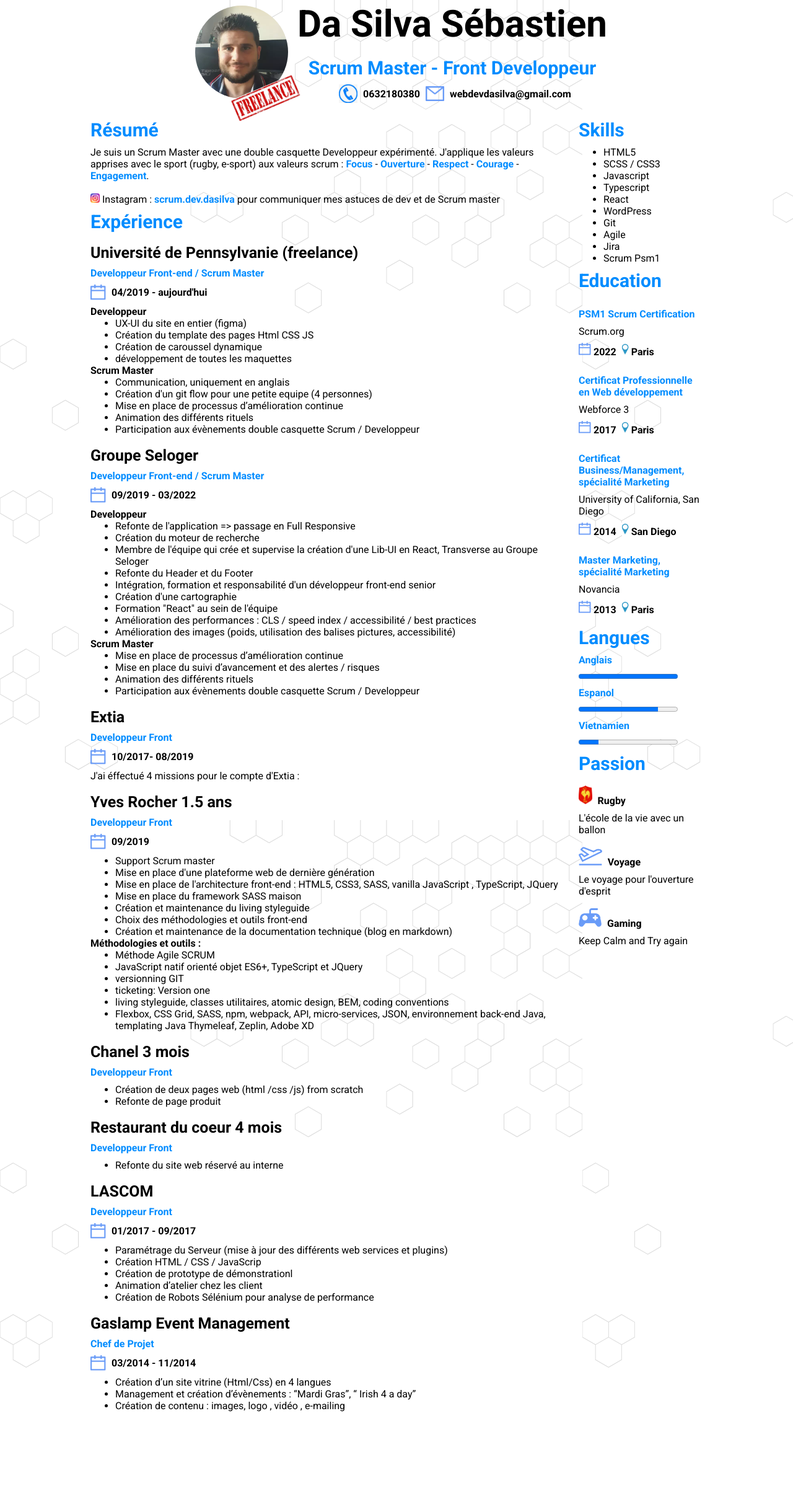
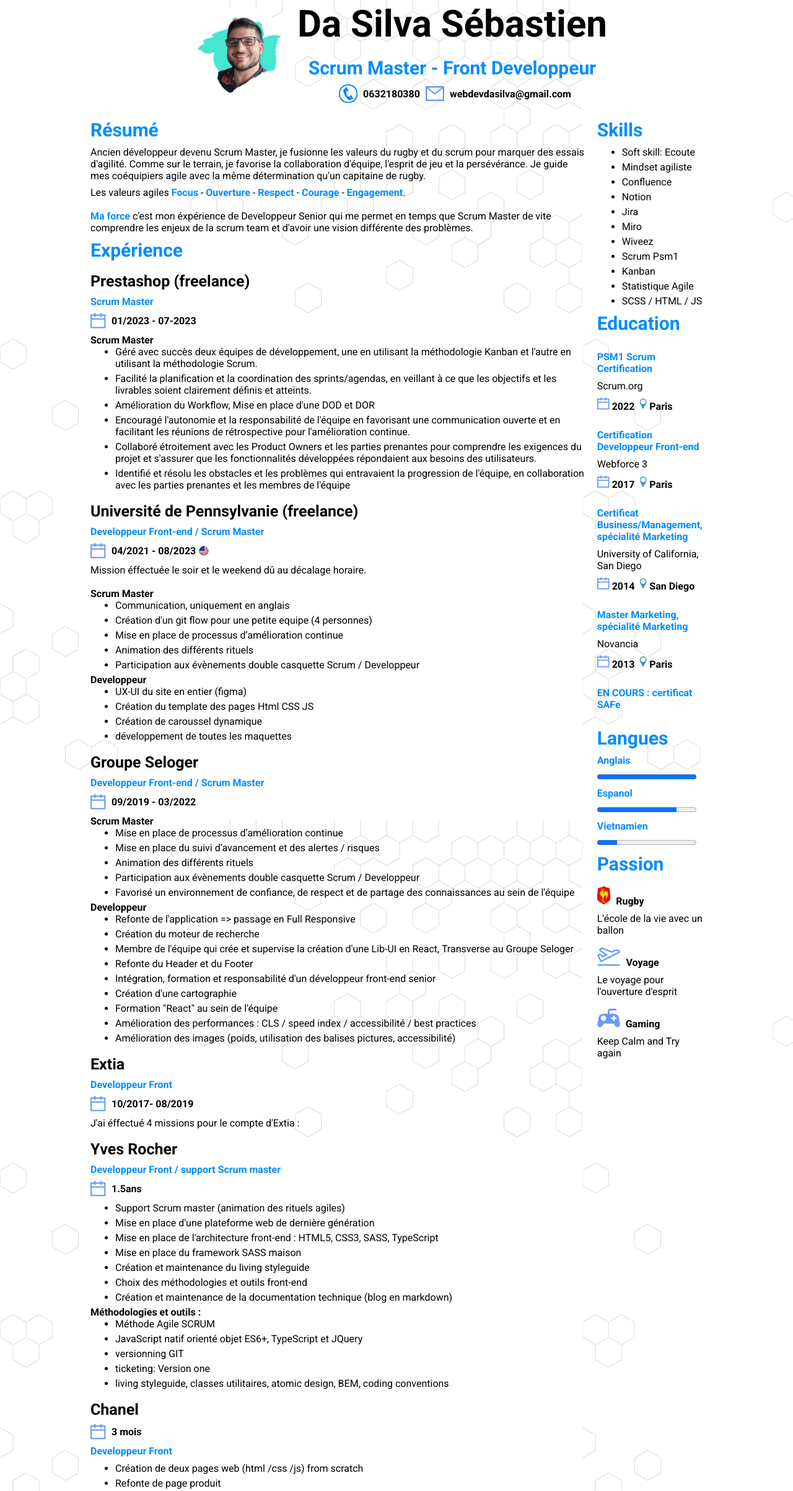
Before and after one commit to kuma-lab/Cv, a plain HTML site: page index.html in a window 1280 px wide. Shown: the part 6-2411 px from the top of the page at 62% size. Before the commit the page ends 2292 px from the top, so only its background shows below. Drawn offline with Linux system fonts and the light colour scheme.

Commit message:
maj 2023

```diff
--- a/index.html
+++ b/index.html
@@ -12,8 +12,7 @@
 <body>
     <section class="ds">
         <div class="logo">
-            <img class="tete" src="img/tete.webp" alt="maTete">
-            <img class="freelance" src="img/free.jpg" alt="i'm freelance">
+            <img class="tete" src="img/selfie.png" alt="maTete">
         </div>
         <div class="flex">
             <h1>Da Silva Sébastien</h1>
@@ -28,23 +27,34 @@
     <section class="gauche">
         <article >
             <h2>Résumé</h2>
-            <p>Je suis un Scrum Master avec une double casquette Developpeur expérimenté.   J'applique les valeurs apprises avec le sport (rugby, e-sport) aux valeurs scrum : <span class="bold1">Focus</span> - <span class="bold1">Ouverture</span> - <span class="bold1">Respect</span> - <span class="bold1">Courage</span> - <span class="bold1">Engagement</span>.</p>
-            <br>
-            <p><img src="img/insta.png" alt="insta logo" style="width: 15px; height:auto"> Instagram : <span class="bold1"> scrum.dev.dasilva </span> pour communiquer mes astuces de dev et de Scrum master</p>
+            <p>Ancien développeur devenu Scrum Master, je fusionne les valeurs du rugby et du scrum pour marquer des essais d'agilité. Comme sur le terrain, je favorise la collaboration d'équipe, l'esprit de jeu et la persévérance. Je guide mes coéquipiers agile avec la même détermination qu'un capitaine de rugby.  </p>
+            <p style="margin-top: 8px;">Les valeurs agiles <span class="bold1">Focus</span> - <span class="bold1">Ouverture</span> - <span class="bold1">Respect</span> - <span class="bold1">Courage</span> - <span class="bold1">Engagement</span>.</p></p><br>
+            <p><span class="bold1">Ma force</span> c'est mon éxpérience de Developpeur Senior qui me permet en temps que Scrum Master de vite comprendre les enjeux de la scrum team et d'avoir une vision différente des problèmes.</p>
+            <!-- <br>
+            <p><img src="img/insta.png" alt="insta logo" style="width: 15px; height:auto"> Instagram : <span class="bold1"> scrum.dev.dasilva </span> pour communiquer mes astuces de dev et de Scrum master</p> -->
         </article>
         <article >
             <h2>Expérience</h2>
             <div class="Xpcontainer">
+                <h3>Prestashop (freelance)</h3>
+                <h4>Scrum Master</h4>
+                <p class="calendar bold"><img src="img/calendar.png" alt="calendar"> 01/2023 - 07-2023</p>
+                <b>Scrum Master</b>
+                <ul>
+                    <li>Géré avec succès deux équipes de développement, une en utilisant la méthodologie Kanban et l'autre en utilisant la méthodologie Scrum.</li>
+                    <li>Facilité la planification et la coordination des sprints/agendas, en veillant à ce que les objectifs et les livrables soient clairement définis et atteints.</li>
+                    <li>Amélioration du Workflow, Mise en place d'une DOD et DOR</li>
+                    <li>Encouragé l'autonomie et la responsabilité de l'équipe en favorisant une communication ouverte et en facilitant les réunions de rétrospective pour l'amélioration continue.</li>
+                    <li>Collaboré étroitement avec les Product Owners et les parties prenantes pour comprendre les exigences du projet et s'assurer que les fonctionnalités développées répondaient aux besoins des utilisateurs.</li>
+                    <li>Identifié et résolu les obstacles et les problèmes qui entravaient la progression de l'équipe, en collaboration avec les parties prenantes et les membres de l'équipe</li>
+                </ul>
+            </div>
+            <div class="Xpcontainer">
                 <h3>Université de Pennsylvanie (freelance)</h3>
                 <h4>Developpeur Front-end / Scrum Master</h4>
-                <p class="calendar bold"><img src="img/calendar.png" alt="calendar"> 04/2019 - aujourd'hui</p>
-                <b>Developpeur</b>
-                <ul>
-                    <li>UX-UI du site en entier (figma)</li>
-                    <li>Création du template des pages Html CSS JS</li>
-                    <li>Création de caroussel dynamique</li>
-                    <li>développement de toutes les maquettes</li>
-                </ul>
+                <p class="calendar bold"><img src="img/calendar.png" alt="calendar"> 04/2021 - 08/2023  <img src="img/usa.png" alt="calendar"></p>
+                <p>Mission éffectuée le soir et le weekend dû au décalage horaire.    </p>
+                <br>
                 <b>Scrum Master</b>
                 <ul>
                     <li>Communication, uniquement en anglais</li>
@@ -53,11 +63,28 @@
                     <li>Animation des différents rituels</li>
                     <li>Participation aux évènements double casquette Scrum / Developpeur</li>
                 </ul>
+
+                <b>Developpeur</b>
+                <ul>
+                    <li>UX-UI du site en entier (figma)</li>
+                    <li>Création du template des pages Html CSS JS</li>
+                    <li>Création de caroussel dynamique</li>
+                    <li>développement de toutes les maquettes</li>
+                </ul>
             </div>
             <div class="Xpcontainer">
                 <h3>Groupe Seloger</h3>
                 <h4>Developpeur Front-end / Scrum Master</h4>
                 <p class="calendar bold"><img src="img/calendar.png" alt="calendar"> 09/2019 - 03/2022</p>
+
+                <b>Scrum Master</b>
+                <ul>
+                    <li>Mise en place de processus d’amélioration continue </li>
+                    <li>Mise en place du suivi d’avancement et des alertes / risques</li>
+                    <li>Animation des différents rituels</li>
+                    <li>Participation aux évènements double casquette Scrum / Developpeur</li>
+                    <li>Favorisé un environnement de confiance, de respect et de partage des connaissances au sein de l'équipe</li>
+                </ul>
                 <b>Developpeur</b>
                 <ul>
                     <li>Refonte de l'application => passage en Full Responsive</li>
@@ -70,13 +97,6 @@
                     <li>Amélioration des performances : CLS / speed index / accessibilité / best  practices </li>
                     <li>Amélioration des images (poids, utilisation des balises pictures, accessibilité)</li>
                 </ul>
-                <b>Scrum Master</b>
-                <ul>
-                    <li>Mise en place de processus d’amélioration continue </li>
-                    <li>Mise en place du suivi d’avancement et des alertes / risques</li>
-                    <li>Animation des différents rituels</li>
-                    <li>Participation aux évènements double casquette Scrum / Developpeur</li>
-                </ul>
             </div>
             <div class="Xpcontainer">
                 <h3>Extia</h3>
@@ -86,15 +106,14 @@
                 <p>J'ai éffectué 4 missions pour le compte d'Extia :</p>
 
                 <div class="Xpcontainer">
-                    <h3>Yves Rocher 1.5 ans</h3>
-                    <h4>Developpeur Front</h4>
+                    <h3>Yves Rocher</h3>
+                    <h4>Developpeur Front / support Scrum master</h4>
 
-                    <p class="calendar bold"><img src="img/calendar.png" alt="calendar"> 09/2019</p>
-
+                    <p class="calendar bold"><img src="img/calendar.png" alt="calendar"> 1.5ans</p>
                     <ul>
-                        <li>Support Scrum master</li>
+                        <li>Support Scrum master (animation des rituels agiles)</li>
                         <li>Mise en place d'une plateforme web de dernière génération</li>
-                        <li>Mise en place de l'architecture front-end : HTML5, CSS3, SASS, vanilla JavaScript , TypeScript, JQuery</li>
+                        <li>Mise en place de l'architecture front-end : HTML5, CSS3, SASS, TypeScript</li>
                         <li>Mise en place du framework SASS maison</li>
                         <li>Création et maintenance du living styleguide</li>
                         <li>Choix des méthodologies et outils front-end</li>
@@ -107,12 +126,13 @@
                         <li>versionning GIT</li>
                         <li>ticketing: Version one</li>
                         <li>living styleguide, classes utilitaires, atomic design, BEM, coding conventions</li>
-                        <li>Flexbox, CSS Grid, SASS, npm, webpack, API, micro-services, JSON, environnement back-end Java, templating Java Thymeleaf, Zeplin, Adobe XD</li>
                     </ul>
 
                 </div>
                 <div class="Xpcontainer">
-                    <h3>Chanel 3 mois</h3>
+                    <h3>Chanel</h3>
+                    <p class="calendar bold"><img src="img/calendar.png" alt="calendar">3 mois</p>
+
                     <h4>Developpeur Front</h4>
                     <ul>
                         <li> Création de deux pages web (html /css /js) from scratch</li>
@@ -120,39 +140,38 @@
                     </ul>
                 </div>
                 <div class="Xpcontainer">
-                    <h3>Restaurant du coeur 4 mois</h3>
+                    <h3>Restaurant du coeur </h3>
+                    <p class="calendar bold"><img src="img/calendar.png" alt="calendar">2 mois</p>
                     <h4>Developpeur Front</h4>
                     <ul>
-                        <li>Refonte du site web réservé au interne</li>
+                        <li> Optimisation de pages web (html /css /js)</li>
+                        <li> Refonte graphique de site Rh</li>
                     </ul>
                 </div>
-            </div>
-
                 <div class="Xpcontainer">
-                <h3>LASCOM</h3>
+                    <h3>Extia</h3>
+                    <p class="calendar bold"><img src="img/calendar.png" alt="calendar">1 mois</p>
                     <h4>Developpeur Front</h4>
-
-                <p class="calendar bold"><img src="img/calendar.png" alt="calendar"> 01/2017 - 09/2017</p>
-
                     <ul>
-                   <li>Paramétrage du Serveur (mise à jour des différents web services et plugins) </li>
-                   <li>Création HTML / CSS / JavaScrip </li>
-                   <li>Création de prototype de démonstrationl </li>
-                   <li>Animation d’atelier chez les client </li>
-                   <li>Création de Robots Sélénium pour analyse de performance </li>
+                        <li> Création d'une application web/li>
+                        <li> Formation sur le métier de développeur Web</li>
                     </ul>
                 </div>
+                <div class="Xpcontainer">
+                    <h3>Gaslamp Event Management </h3>
+                    <p class="calendar bold"><img src="img/calendar.png" alt="calendar">2015-2016 => San Diego- Usa <img src="img/usa.png" alt="calendar"></p>
+                    </p>
 
-            <div class="Xpcontainer">
-                <h3>Gaslamp Event Management</h3>
-                <h4>Chef de Projet</h4>
-                <p class="calendar bold"><img src="img/calendar.png" alt="calendar"> 03/2014 - 11/2014</p>
-
+                    <h4>Developpeur Front / expert marketing</h4>
                     <ul>
-                    <li>Création d’un site vitrine (Html/Css) en 4 langues </li>
-                    <li>Management et création d’évènements : “Mardi Gras”, “ Irish 4 a day” </li>
-                    <li>Création de contenu : images, logo , vidéo , e-mailing </li>
+                        <li> Création d'un site web multilangue</li>
+                        <li> Recueillir et analyser les besoins des parties prenantes</li>
+                        <li> Identifier et Benchmarker les solutions répondant aux besoins</li>
+                        <li> Creation d'une campagne d'emailing multilangue</li>
+                        <li> Cadrage, animation d’ateliers </li>
+                        <li> Gestion et optimisation de campagnes marketing digitales existantes</li>
                     </ul>
+                </div>
             </div>
         </article>
     </section>
@@ -161,16 +180,17 @@
         <article >
             <h2>Skills</h2>
             <ul>
-                <li class="pulse">HTML5</li>
-                <li class="pulse">SCSS / CSS3</li>
-                <li class="pulse">Javascript</li>
-                <li class="pulse">Typescript</li>
-                <li class="pulse">React</li>
-                <li class="pulse">WordPress</li>
-                <li class="pulse">Git</li>
-                <li class="pulse">Agile</li>
+                <li class="pulse">Soft skill: Ecoute</li>
+                <li class="pulse">Mindset agiliste</li>
+                <li class="pulse">Confluence</li>
+                <li class="pulse">Notion</li>
                 <li class="pulse">Jira</li>
+                <li class="pulse">Miro</li>
+                <li class="pulse">Wiveez</li>
                 <li class="pulse">Scrum Psm1</li>
+                <li class="pulse">Kanban</li>
+                <li class="pulse">Statistique Agile</li>
+                <li class="pulse">SCSS / HTML / JS</li>
             </ul>
         </article>
         <article >
@@ -181,7 +201,7 @@
                 <p class="bold"><img src="img/calendar.png" alt="calendar"> 2022 <img src="img/loca.webp" alt="ping">Paris</p>
             </div>
             <div class="eduContainer">
-                <h4>Certificat Professionnelle en Web développement</h4>
+                <h4>Certification Developpeur Front-end</h4>
                 <p>Webforce 3</p>
                 <p class="bold"><img src="img/calendar.png" alt="calendar"> 2017 <img src="img/loca.webp" alt="ping">Paris</p>
             </div>
@@ -194,6 +214,10 @@
                 <h4>Master Marketing, spécialité Marketing</h4>
                 <p>Novancia</p>
                 <p class="bold"><img src="img/calendar.png" alt="calendar"> 2013 <img src="img/loca.webp" alt="ping">Paris</p>
+            </div>
+
+            <div class="eduContainer">
+                <h4>EN COURS : certificat SAFe </h4>
             </div>
 
         </article>
--- a/style.css
+++ b/style.css
@@ -51,6 +51,7 @@ h4{
 
 li{
     margin-left: 40px;
+    margin-bottom: 5px;
 }
 
 .ds{
```
Also changed, not shown: img/selfie.png (added), img/usa.png (added), 1 other file. Lines whose indentation alone changed are shown as unchanged.
